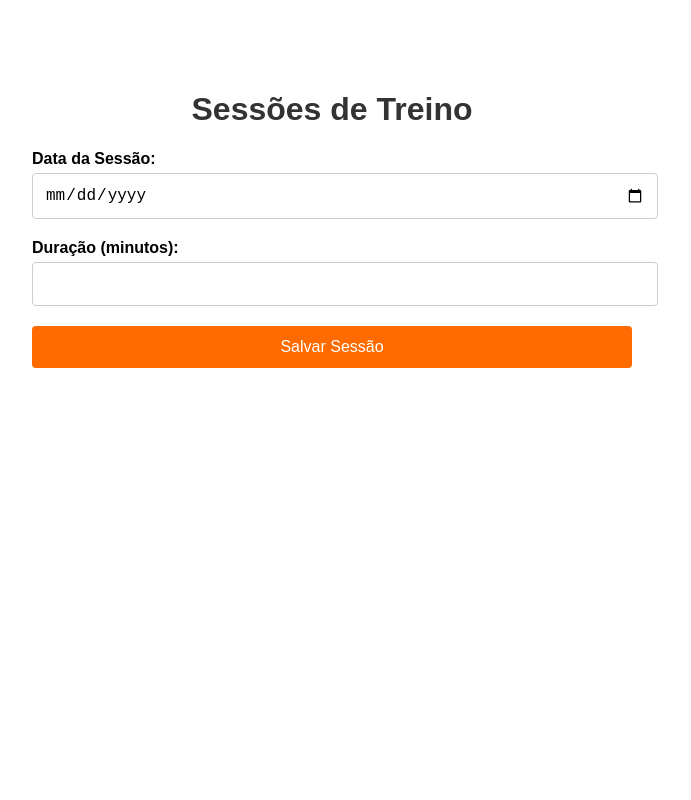
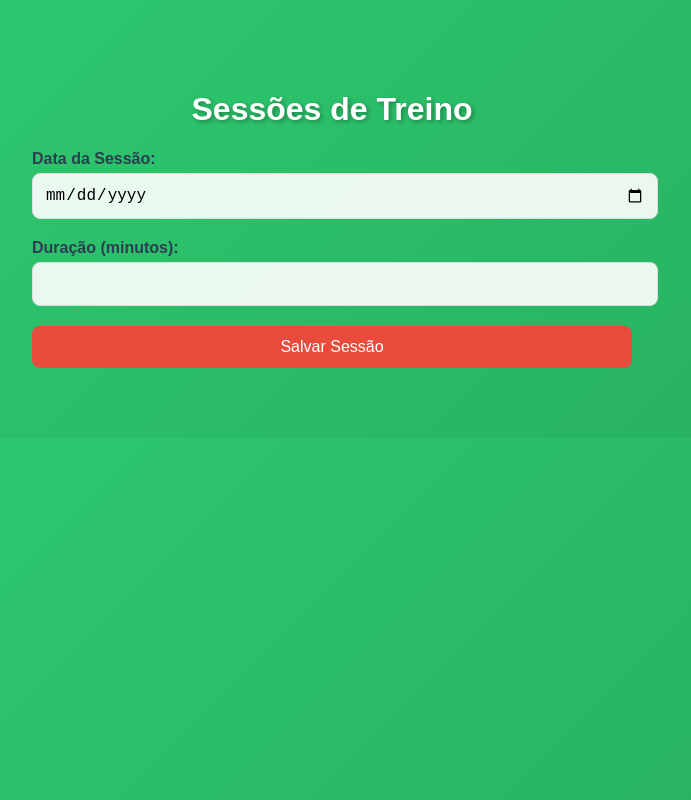
Before and after one commit to gustavomachado112/teste_dihtml, a plain HTML site: page sessoes.html in a window 1280 px wide. Shown: the whole page, without its empty margins (308-999 px from the left). Drawn offline with Linux system fonts and the light colour scheme.

Commit message:
Update sessoes.css

```diff
--- a/sessoes.css
+++ b/sessoes.css
@@ -3,11 +3,13 @@ body {
     max-width: 600px;
     margin: 50px auto;
     padding: 20px;
+    background: linear-gradient(135deg, #2ecc71, #27ae60);
 }
 
 h1 {
     text-align: center;
-    color: #333;
+    color: white;
+    text-shadow: 2px 2px 4px rgba(0,0,0,0.3);
 }
 
 .campo {
@@ -18,27 +20,31 @@ label {
     display: block;
     margin-bottom: 5px;
     font-weight: bold;
+    color: #2c3e50;
 }
 
 input {
     width: 100%;
     padding: 12px;
-    border: 1px solid #ccc;
-    border-radius: 4px;
+    border: 1px solid #ddd;
+    border-radius: 8px;
     font-size: 16px;
+    background: rgba(255,255,255,0.9);
 }
 
 button {
     width: 100%;
     padding: 12px;
-    background: #ff6b00;
+    background: #e74c3c;
     color: white;
     border: none;
-    border-radius: 4px;
+    border-radius: 8px;
     font-size: 16px;
     cursor: pointer;
+    transition: all 0.3s ease;
 }
 
 button:hover {
-    background: #e55a00;
+    background: #c0392b;
+    transform: translateY(-2px);
 }
```
